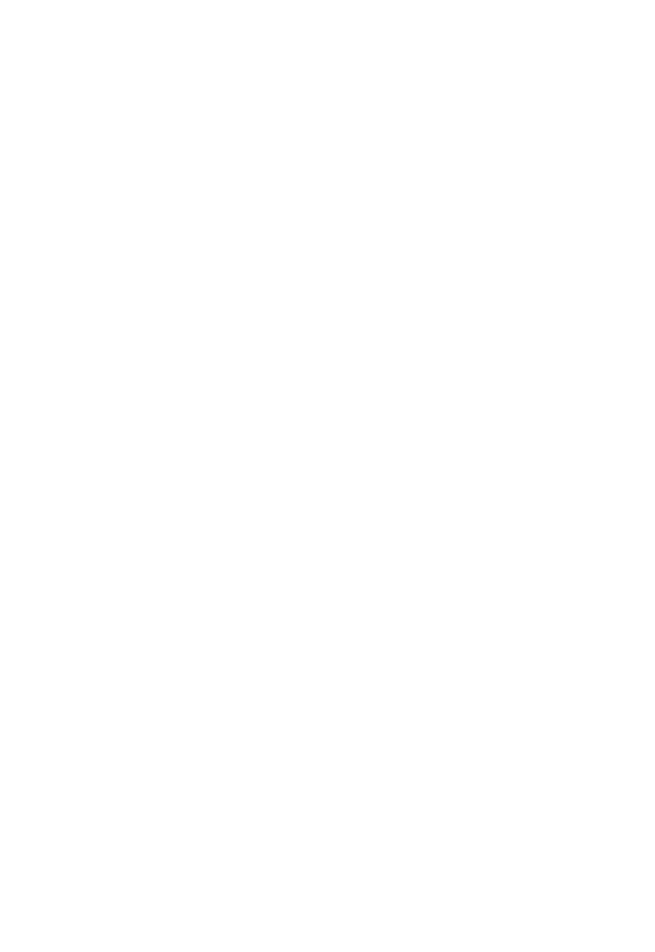
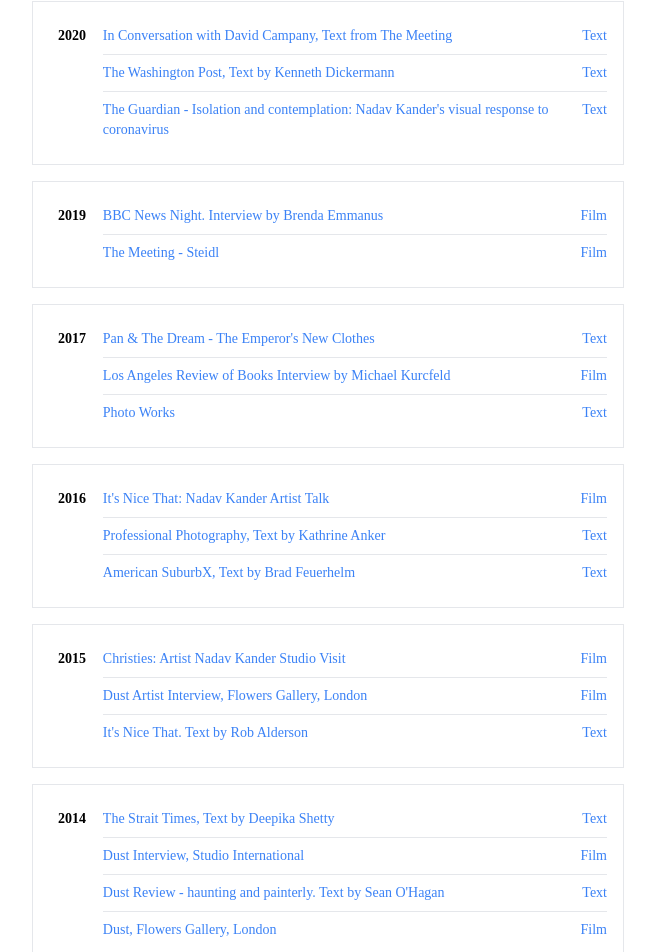
Before and after one commit to BryanTJJ99/Portfolio, a React (Vite) app in the folder frontend/: page /essays-reviews in a window 1280 px wide. Shown: the part 622-1574 px from the top of the page, without its empty margins (8-663 px from the left). Before the commit the page ends 800 px from the top, so only its background shows below. Built offline with nearby package versions, Linux system fonts and the light colour scheme.

Commit message:
new changes to essayreviewspage

```diff
--- a/frontend/src/data/essays-reviews.json
+++ b/frontend/src/data/essays-reviews.json
@@ -10,5 +10,131 @@
       "title": "British Journal of Photography: In the Studio",
       "year": 2023,
       "type": "Text"
+    },
+    {
+      "id": "link3",
+      "title": "Aesthetica Magazine: Thread of Humanity",
+      "year": 2022,
+      "type": "Text"
+    },
+    {
+      "id": "link4",
+      "title": "Blind Magazine: Nadav Kander on Following the Thread of Inspiration",
+      "year": 2022,
+      "type": "Text"
+    },
+    {
+      "id": "link5",
+      "title": "Nadav Kander: Photo London Magazine and Review, Text by Gemma Padley",
+      "year": 2021,
+      "type": "Text"
+    },
+    {
+      "id": "link6",
+      "title": "In Conversation with David Campany, Text from The Meeting",
+      "year": 2020,
+      "type": "Text"
+    },
+    {
+      "id": "link7",
+      "title": "The Washington Post, Text by Kenneth Dickermann",
+      "year": 2020,
+      "type": "Text"
+    },
+    {
+      "id": "link8",
+      "title": "The Guardian - Isolation and contemplation: Nadav Kander's visual response to coronavirus",
+      "year": 2020,
+      "type": "Text"
+    },
+    {
+      "id": "link9",
+      "title": "BBC News Night. Interview by Brenda Emmanus",
+      "year": 2019,
+      "type": "Film"
+    },
+    {
+      "id": "link10",
+      "title": "The Meeting - Steidl",
+      "year": 2019,
+      "type": "Film"
+    },
+    {
+      "id": "link11",
+      "title": "Pan & The Dream - The Emperor's New Clothes",
+      "year": 2017,
+      "type": "Text"
+    },
+    {
+      "id": "link12",
+      "title": "Los Angeles Review of Books Interview by Michael Kurcfeld",
+      "year": 2017,
+      "type": "Film"
+    },
+    {
+      "id": "link13",
+      "title": "Photo Works",
+      "year": 2017,
+      "type": "Text"
+    },
+    {
+      "id": "link14",
+      "title": "It's Nice That: Nadav Kander Artist Talk",
+      "year": 2016,
+      "type": "Film"
+    },
+    {
+      "id": "link15",
+      "title": "Professional Photography, Text by Kathrine Anker",
+      "year": 2016,
+      "type": "Text"
+    },
+    {
+      "id": "link16",
+      "title": "American SuburbX, Text by Brad Feuerhelm",
+      "year": 2016,
+      "type": "Text"
+    },
+    {
+      "id": "link17",
+      "title": "Christies: Artist Nadav Kander Studio Visit",
+      "year": 2015,
+      "type": "Film"
+    },
+    {
+      "id": "link18",
+      "title": "Dust Artist Interview, Flowers Gallery, London",
+      "year": 2015,
+      "type": "Film"
+    },
+    {
+      "id": "link19",
+      "title": "It's Nice That. Text by Rob Alderson",
+      "year": 2015,
+      "type": "Text"
+    },
+    {
+      "id": "link20",
+      "title": "The Strait Times, Text by Deepika Shetty",
+      "year": 2014,
+      "type": "Text"
+    },
+    {
+      "id": "link21",
+      "title": "Dust Interview, Studio International",
+      "year": 2014,
+      "type": "Film"
+    },
+    {
+      "id": "link22",
+      "title": "Dust Review - haunting and painterly. Text by Sean O'Hagan",
+      "year": 2014,
+      "type": "Text"
+    },
+    {
+      "id": "link23",
+      "title": "Dust, Flowers Gallery, London",
+      "year": 2014,
+      "type": "Film"
     }
   ]
--- a/frontend/src/pages/EssaysReviewsPage.jsx
+++ b/frontend/src/pages/EssaysReviewsPage.jsx
@@ -43,6 +43,16 @@ function EssaysReviewsPage() {
 
   const filteredLinks = filter === 'All' ? links : links.filter(link => link.type === filter);
 
+  const groupedLinks = filteredLinks.reduce((acc, link) => {
+    if (!acc[link.year]) {
+      acc[link.year] = [];
+    }
+    acc[link.year].push(link);
+    return acc;
+  }, {});
+
+  const sortedYears = Object.keys(groupedLinks).sort((a, b) => b - a);
+
   return (
     <div className="container mx-auto">
       <div className="flex flex-col md:flex-row group">
@@ -62,16 +72,24 @@ function EssaysReviewsPage() {
             </div>
           </div>
           <div className="flex flex-col gap-2 text-sm">
-            {filteredLinks.map((link) => (
+            {sortedYears.map((year) => (
+              <div key={year} className="flex border p-4 mb-2">
+                <div className="w-1/12 font-bold mt-2 mr-2">{year}</div>
+                <div className="w-11/12">
+                  {groupedLinks[year].map((link, index) => (
                     <button
                       key={link.id}
                       onClick={() => handleLinkClick(link.id)}
-                className="flex border p-2 text-left w-full text-blue-500 hover:underline"
+                      className="block border-b py-2 text-left w-full text-blue-500 hover:underline last:border-b-0"
                     >
-                <div className="w-1/12">{link.year}</div>
-                <div className="w-10/12">{link.title}</div>
-                <div className="w-1/12">{link.type}</div>
+                      <div className="flex justify-between">
+                        <div>{link.title}</div>
+                        <div className="text-right">{link.type}</div>
+                      </div>
                     </button>
+                  ))}
+                </div>
+              </div>
             ))}
           </div>
         </div>
```
Lines whose indentation alone changed are shown as unchanged.
